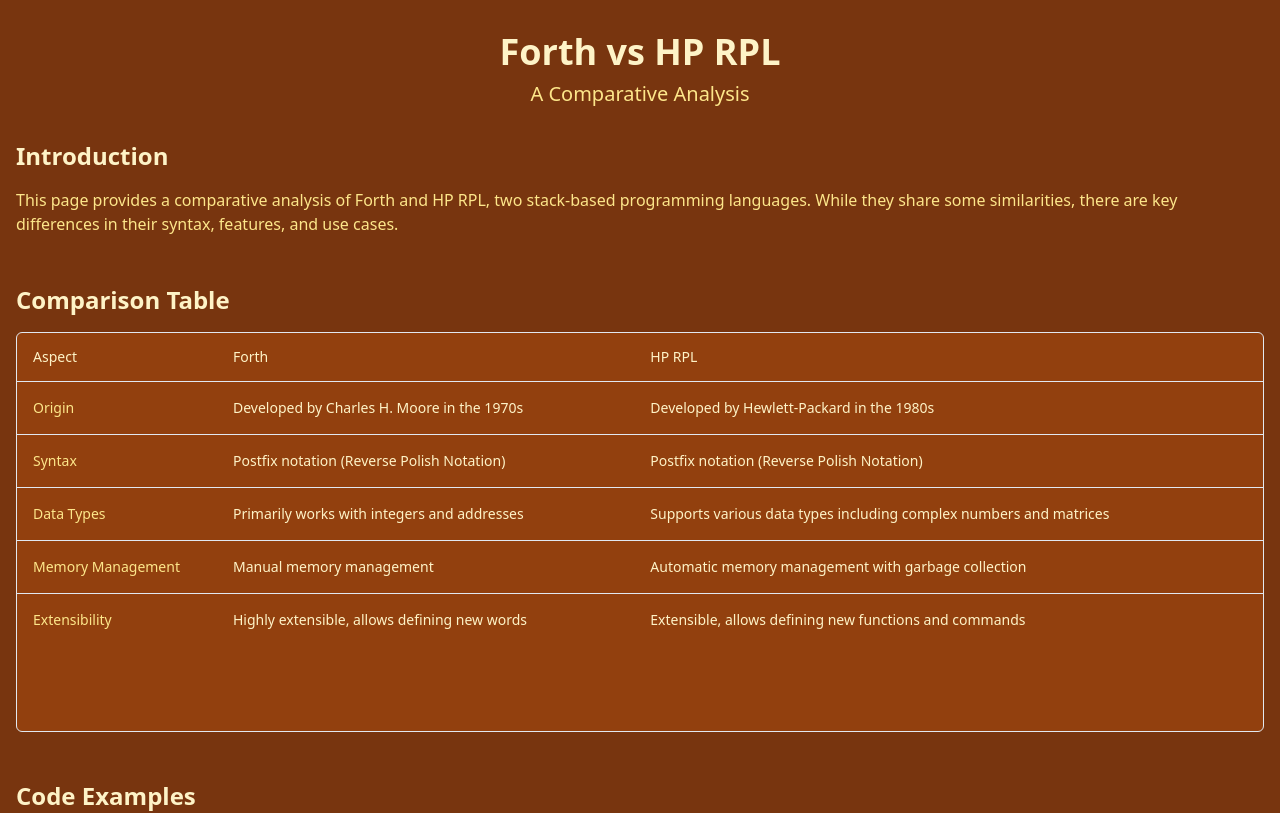
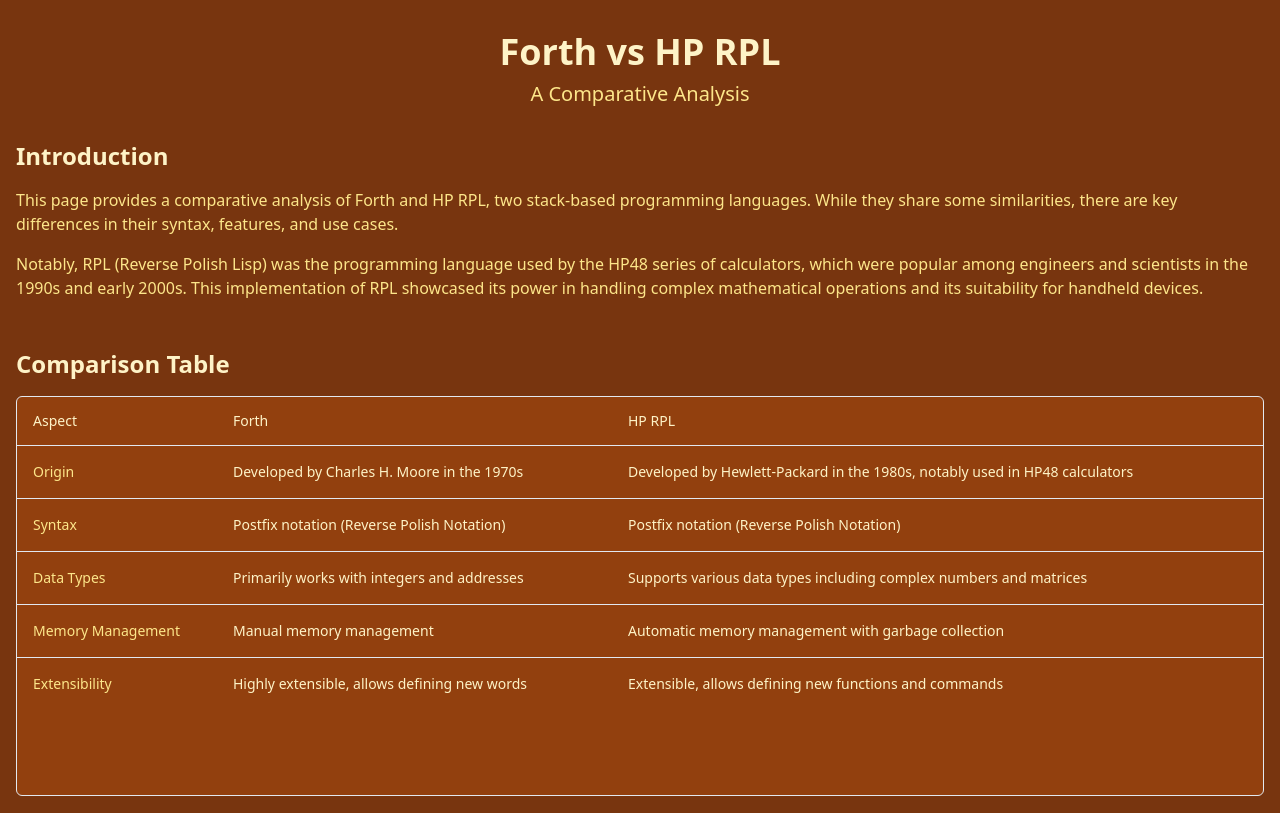
Before and after one commit to GPT-Engineer-App-Dev/forth-hp-difference-explorer, a React (Vite) app: page / in a window 1280 px wide. Shown: the top 813 px of the page. Built offline with nearby package versions, Linux system fonts and the light colour scheme.

Commit message:
Add mention of RPL being used in HP48 calculators

```diff
--- a/src/pages/Index.jsx
+++ b/src/pages/Index.jsx
@@ -12,9 +12,14 @@ const Index = () => {
 
         <section className="mb-12">
           <h2 className="text-2xl font-semibold mb-4">Introduction</h2>
-          <p className="text-amber-200">
+          <p className="text-amber-200 mb-4">
             This page provides a comparative analysis of Forth and HP RPL, two stack-based programming languages.
             While they share some similarities, there are key differences in their syntax, features, and use cases.
+          </p>
+          <p className="text-amber-200">
+            Notably, RPL (Reverse Polish Lisp) was the programming language used by the HP48 series of calculators,
+            which were popular among engineers and scientists in the 1990s and early 2000s. This implementation of RPL
+            showcased its power in handling complex mathematical operations and its suitability for handheld devices.
           </p>
         </section>
 
@@ -33,7 +38,7 @@ const Index = () => {
                 <TableRow>
                   <TableCell className="font-medium text-amber-200">Origin</TableCell>
                   <TableCell className="text-amber-100">Developed by Charles H. Moore in the 1970s</TableCell>
-                  <TableCell className="text-amber-100">Developed by Hewlett-Packard in the 1980s</TableCell>
+                  <TableCell className="text-amber-100">Developed by Hewlett-Packard in the 1980s, notably used in HP48 calculators</TableCell>
                 </TableRow>
                 <TableRow>
                   <TableCell className="font-medium text-amber-200">Syntax</TableCell>
```
